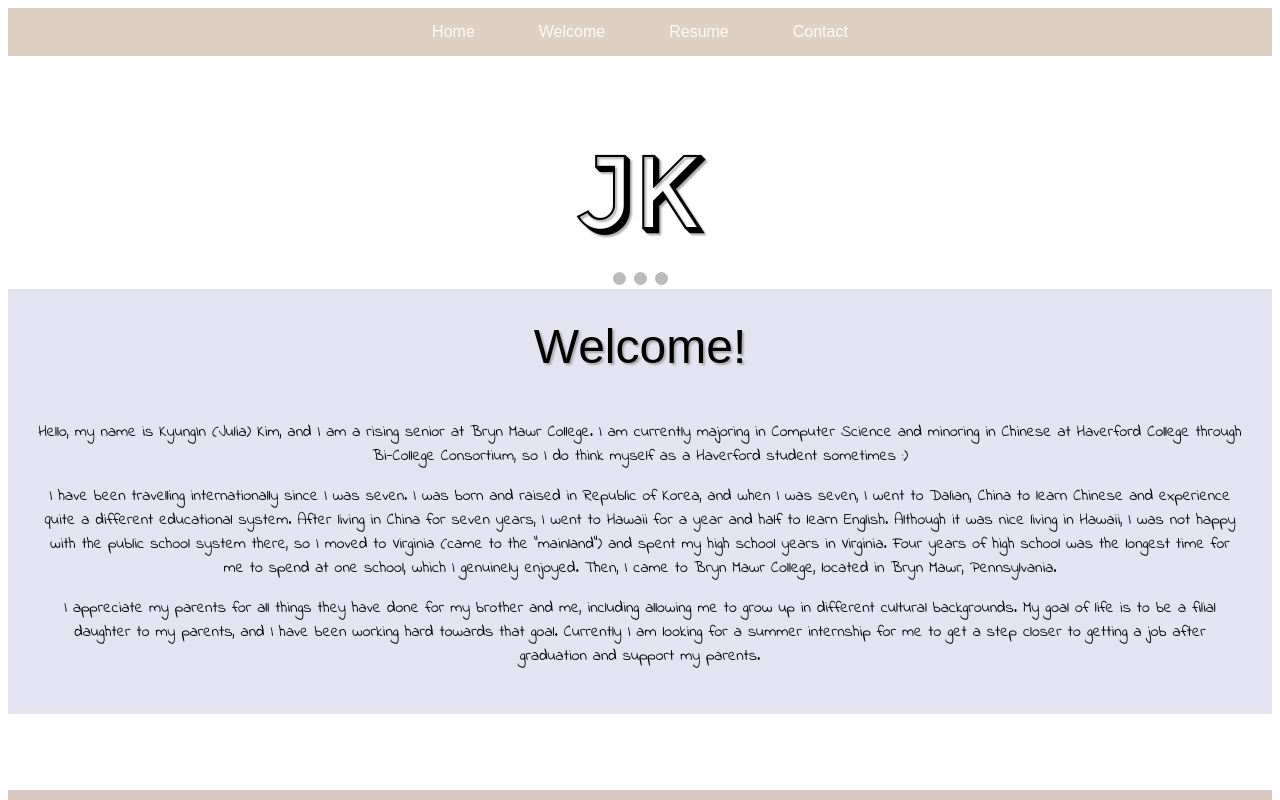
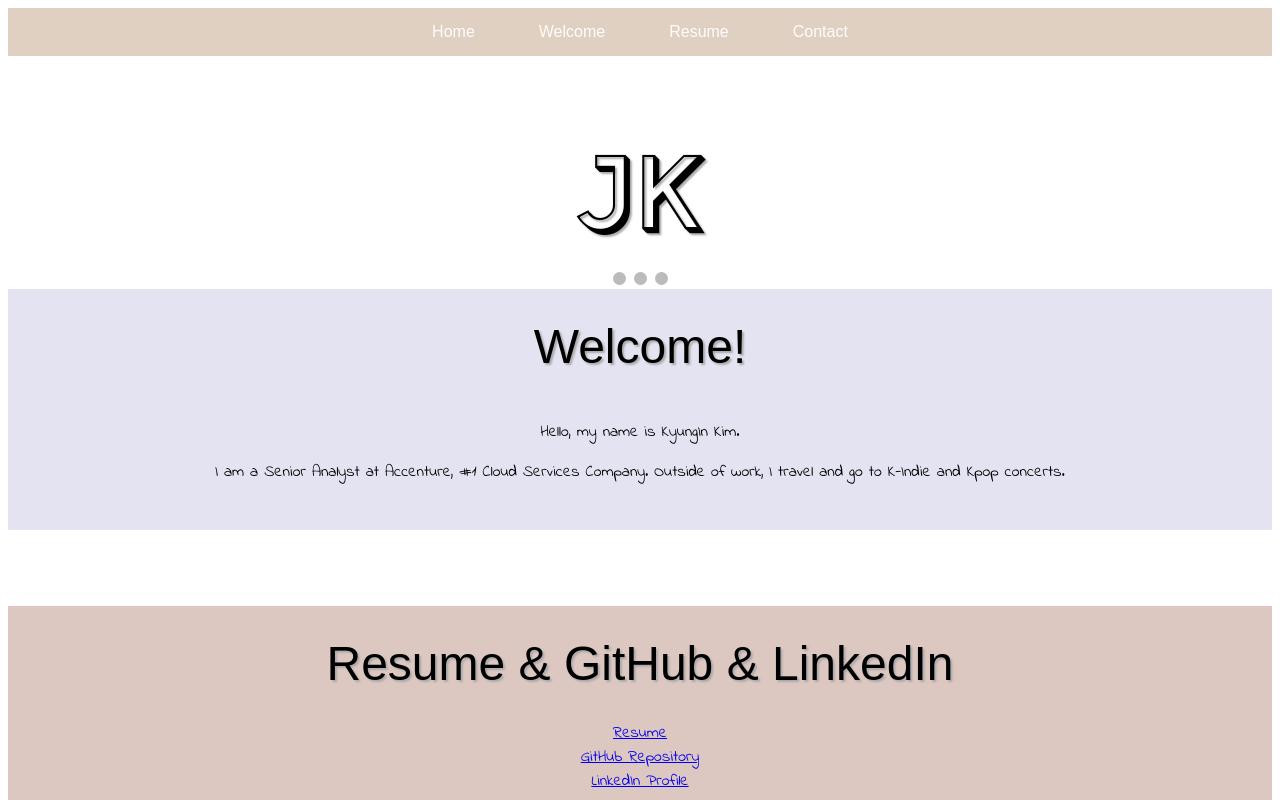
Before and after one commit to juliakikim/personal, a plain HTML site: page index.html in a window 1280 px wide. Shown: the top 800 px of the page. Drawn offline with nearby package versions, Linux system fonts and the light colour scheme; some packages are replaced by stand-ins of ours; a script that the page names is missing; a web font is replaced by a local one.

Commit message:
Update index.html

```diff
--- a/index.html
+++ b/index.html
@@ -59,12 +59,10 @@
     <div class="welcome-background">
       <div class="welcome-title">Welcome!</div>
     <div class="welcome-paragraph">
-        <p>Hello, my name is KyungIn (Julia) Kim, and I am a rising senior at Bryn Mawr College. I am currently majoring in Computer Science and minoring in Chinese at Haverford College through Bi-College Consortium, so I do think myself as a Haverford student sometimes :)
+        <p>Hello, my name is KyungIn Kim.
         </p>
-        <p>I have been travelling internationally since I was seven. I was born and raised in Republic of Korea, and when I was seven, I went to Dalian, China to learn Chinese and experience quite a different educational system. After living in China for seven years, I went to Hawaii for a year and half to learn English. Although it was nice living in Hawaii, I was not happy with the public school system there, so I moved to Virginia (came to the "mainland") and spent my high school years in Virginia. Four years of high school was the longest time for me to spend at one school, which I genuinely enjoyed. Then, I came to Bryn Mawr College, located in Bryn Mawr, Pennsylvania.
-        </p>
-        <p>I appreciate my parents for all things they have done for my brother and me, including allowing me to grow up in different cultural backgrounds. My goal of life is to be a filial daughter to my parents, and I have been working hard towards that goal. Currently I am looking for a summer internship for me to get a step closer to getting a job after graduation and support my parents.
-        </p>
+        <p>I am a Senior Analyst at Accenture, #1 Cloud Services Company. Outside of work, I travel and go to K-Indie and Kpop concerts.
+      </p>
       </div>
     </div>
   </section>
```
